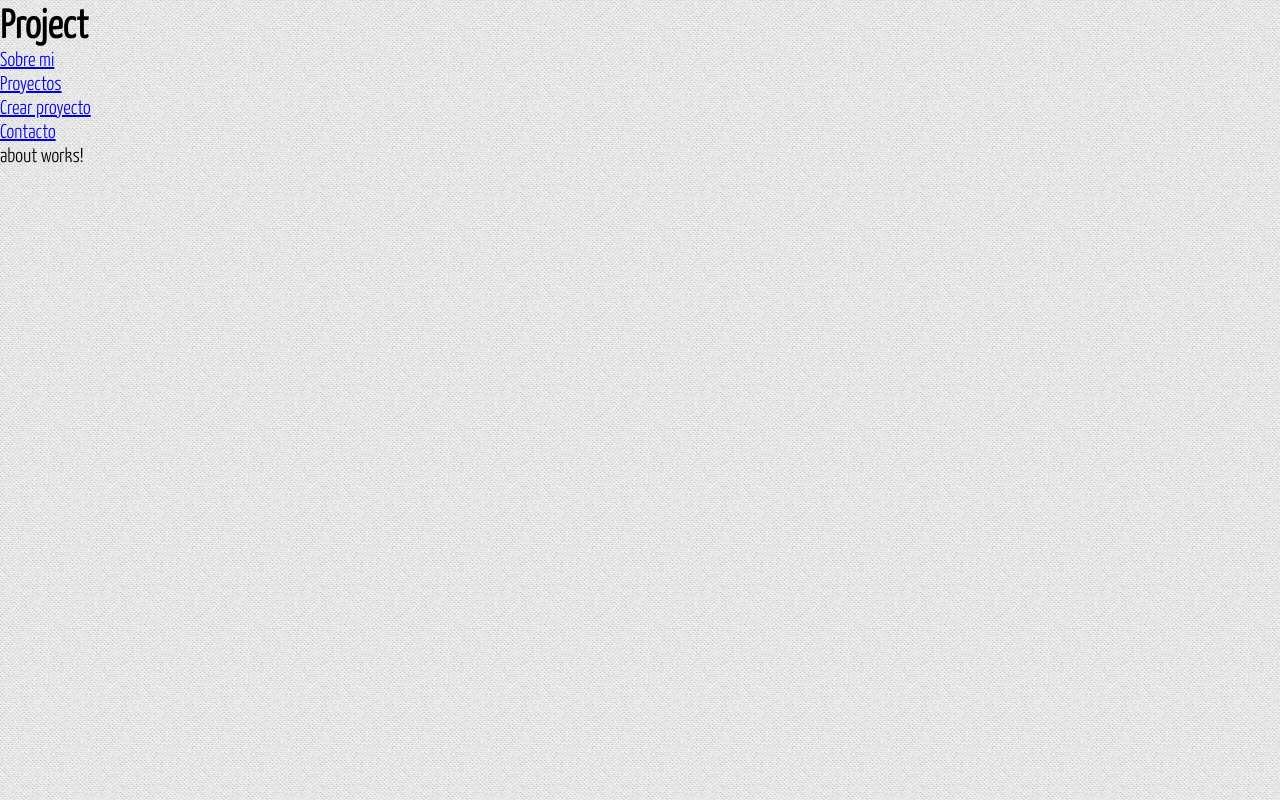
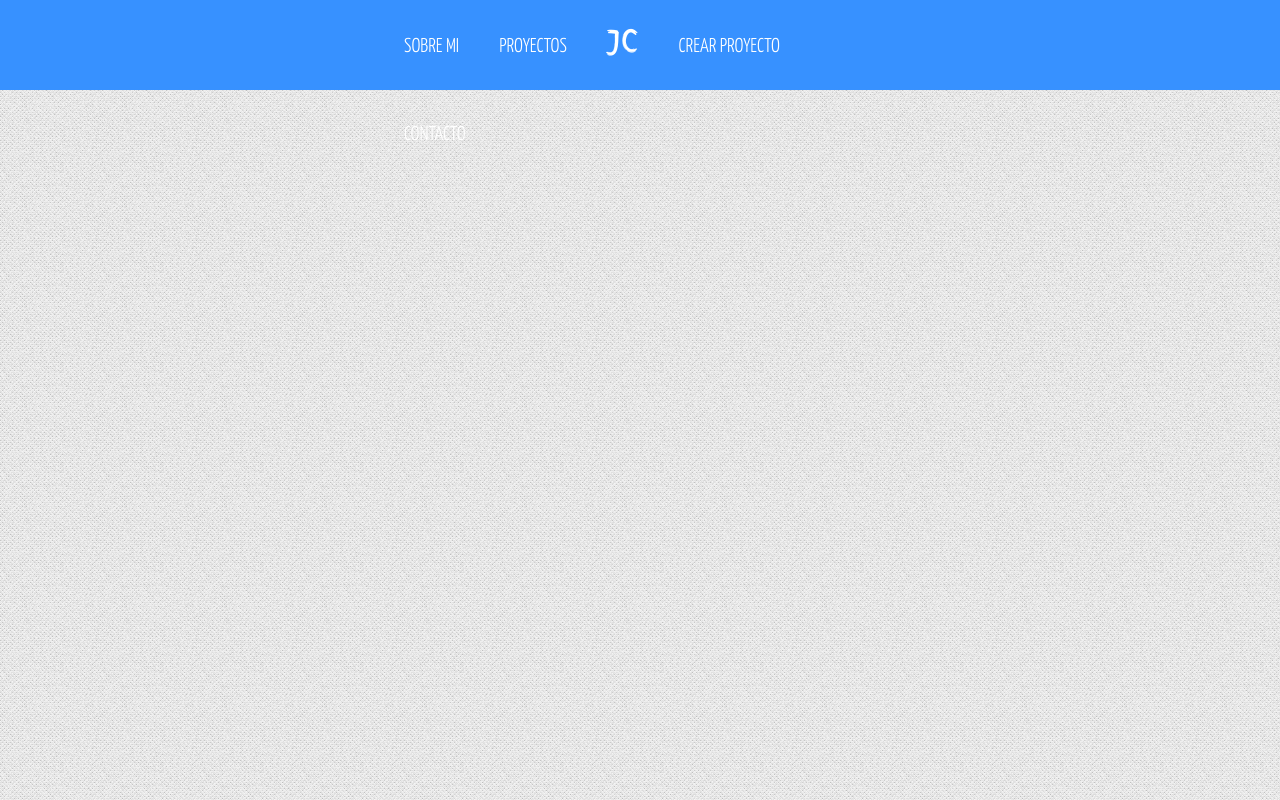
Before and after one commit to Juan-Camilo-Suarez/angular-nodejs, an Angular app in the folder proyecto-angular/: page / in a window 1280 px wide. Built offline with nearby package versions, Linux system fonts and the light colour scheme.

Commit message:
styles nav

```diff
--- a/proyecto-angular/src/app/app.component.html
+++ b/proyecto-angular/src/app/app.component.html
@@ -1,10 +1,20 @@
-<h1>Project</h1>
+<header>
 
   <ul>
     <li><a [routerLink]="['/sobre-mi']" [routerLinkActive]="['actived']">Sobre mi</a></li>
     <li><a [routerLink]="['/proyectos']" [routerLinkActive]="['actived']">Proyectos</a></li>
+    <li id="logo"><a href="#">JC</a></li>
     <li><a [routerLink]="['/crear-proyecto']" [routerLinkActive]="['actived']">Crear proyecto</a></li>
     <li><a [routerLink]="['/contacto']" [routerLinkActive]="['actived']">Contacto</a></li>
   </ul>
 
+
+</header>
+
+<section id="contend">
   <router-outlet></router-outlet>
+</section>
+
+<footer>
+master en js &copy;
+</footer>
--- a/proyecto-angular/src/assets/css/styles.css
+++ b/proyecto-angular/src/assets/css/styles.css
@@ -18,5 +18,66 @@ body{
     font-family: "yanone", Arial, Helvetica, sans-serif;
     font-size: 20px;
     background: url('../img/pattern.png');
-    position: fixed;
+    background-attachment: fixed;
 }
+
+/* barra de navegacion */
+.clearfix{
+	float:none;
+	clear:both;
+}
+
+
+header{
+	display: block;
+	width: 100%;
+	height: 90px;
+	background: rgba(55 145 255 );
+	position: fixed;
+	text-transform: uppercase;
+}
+
+header ul{
+	display: block;
+	width: 40%;
+	height: inherit;
+	margin: 0px auto;
+	margin-top: -3px;
+}
+
+header ul li{
+	display: inline-block;
+	margin: 0px auto;
+	text-align: center;
+	line-height: 88px;
+}
+header a{
+	display: block;
+	padding-right: 20px;
+	padding-left: 20px;
+	height: inherit;
+	text-decoration: none;
+	color:white;
+	transition: all 300ms;
+}
+header a:hover,
+.actived{
+	background: rgba(0,0,0,0.8);
+}
+
+/*Logotipo*/
+
+#logo{
+	font-family: "finger";
+	font-size: 30px;
+}
+
+#logo a{
+	transition: color 500ms, transform 500ms;
+}
+
+#logo a:hover{
+	background: transparent;
+	color: black;
+	transform:scale(1.50,1.50);
+}
```
Lines whose indentation alone changed are shown as unchanged.
